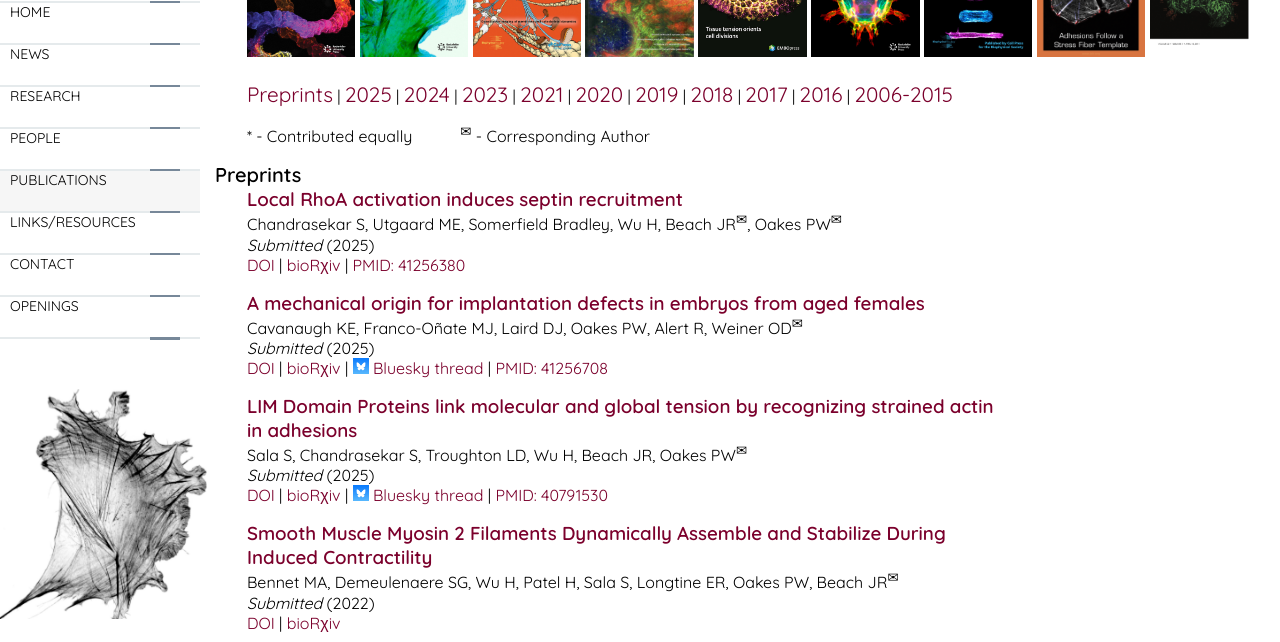
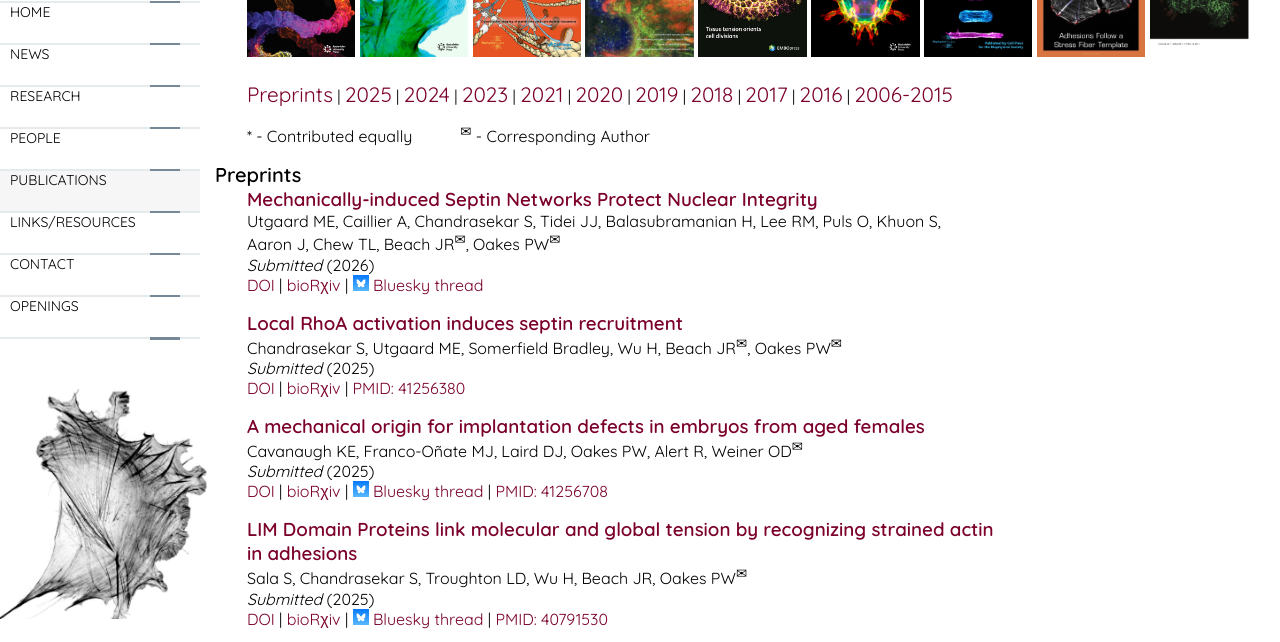
Before and after one commit to OakesLab/oakeslab.github.io, a plain HTML site: page publications.html in a window 1280 px wide. Shown: the part 149-791 px from the top of the page. Drawn offline with nearby package versions, Linux system fonts and the light colour scheme.

Commit message:
update maggie paper

```diff
--- a/publications.html
+++ b/publications.html
@@ -129,6 +129,17 @@
 		</div>
 
 		<h3 class="pub-header" id="Preprints">Preprints</h3>
+
+		<div class="publication">
+			<div class="citation">
+				<a name="Maggie-Septin" id="Maggie-Septin"></a>
+				<h3 class="pub-title">Mechanically-induced Septin Networks Protect Nuclear Integrity</h3>
+				Utgaard&nbsp;ME, Caillier&nbsp;A, Chandrasekar&nbsp;S, Tidei&nbsp;JJ, Balasubramanian&nbsp;H, Lee&nbsp;RM, Puls&nbsp;O, Khuon&nbsp;S, Aaron&nbsp;J, Chew&nbsp;TL, Beach&nbsp;JR<sup>&#9993;</sup>, Oakes&nbsp;PW<sup>&#9993;</sup><br>
+				<em>Submitted</em> (2026)<br>
+				<a class="unadorned" target="_blank" href="https://doi.org/10.64898/2026.01.20.700414">DOI</a> | <a class="unadorned" target="_blank" href="https://www.biorxiv.org/content/10.64898/2026.01.20.700414v1">bioR&chi;iv</a> |  <a class="unadorned" target="_blank" href="https://bsky.app/profile/maggieutgaard.bsky.social/post/3md4awsc4nk2i"><img src="images/bluesky_social.jpg" class="social"> Bluesky thread</a><br>
+				<!-- | <a class="unadorned" target="_blank" href="https://pubmed.ncbi.nlm.nih.gov/41256380/">PMID: 41256380</a><br>  -->
+			</div>
+		</div>
 
 		<div class="publication">
 			<div class="citation">
```
Also changed, not shown: news.html (+3 -0 lines).
